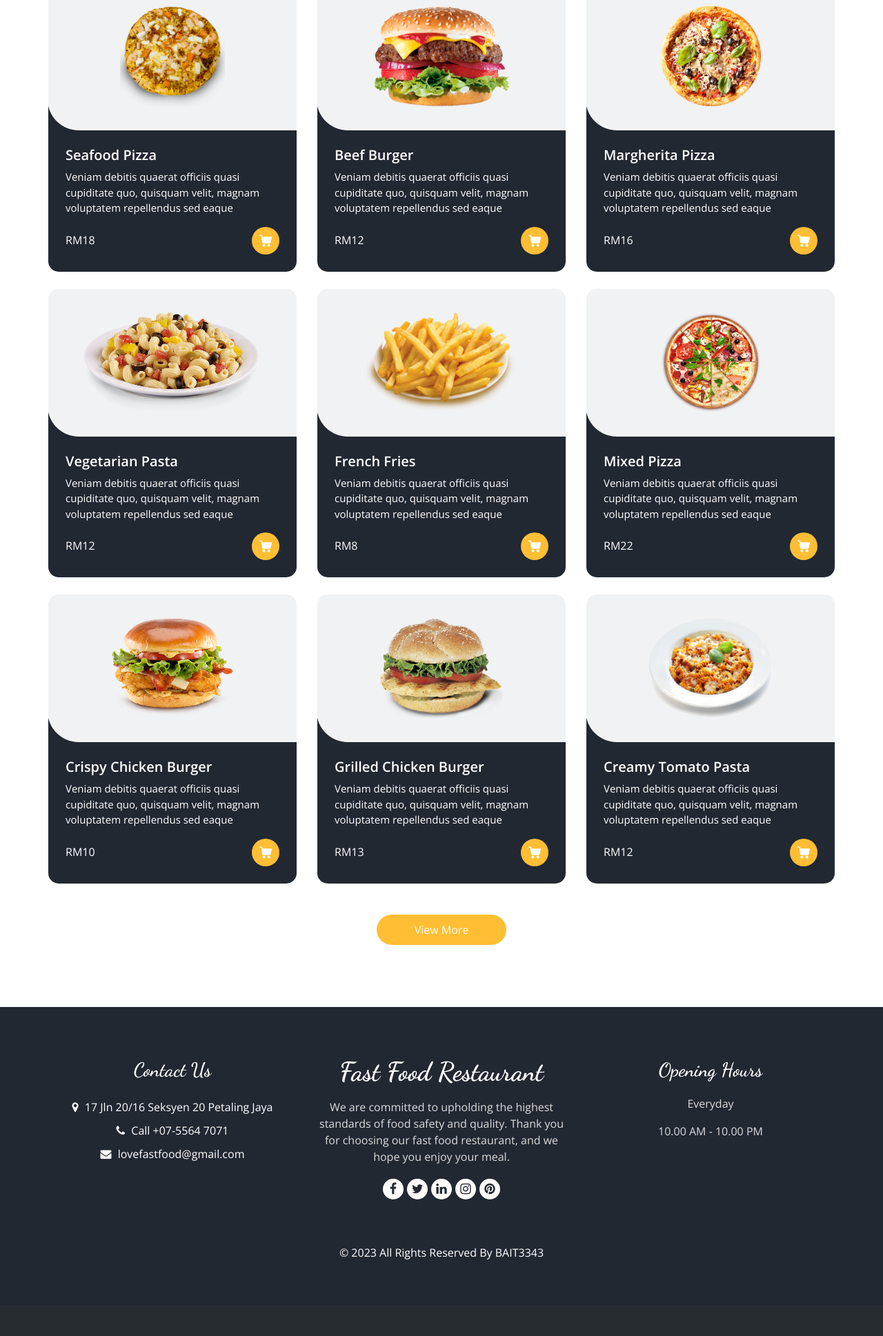
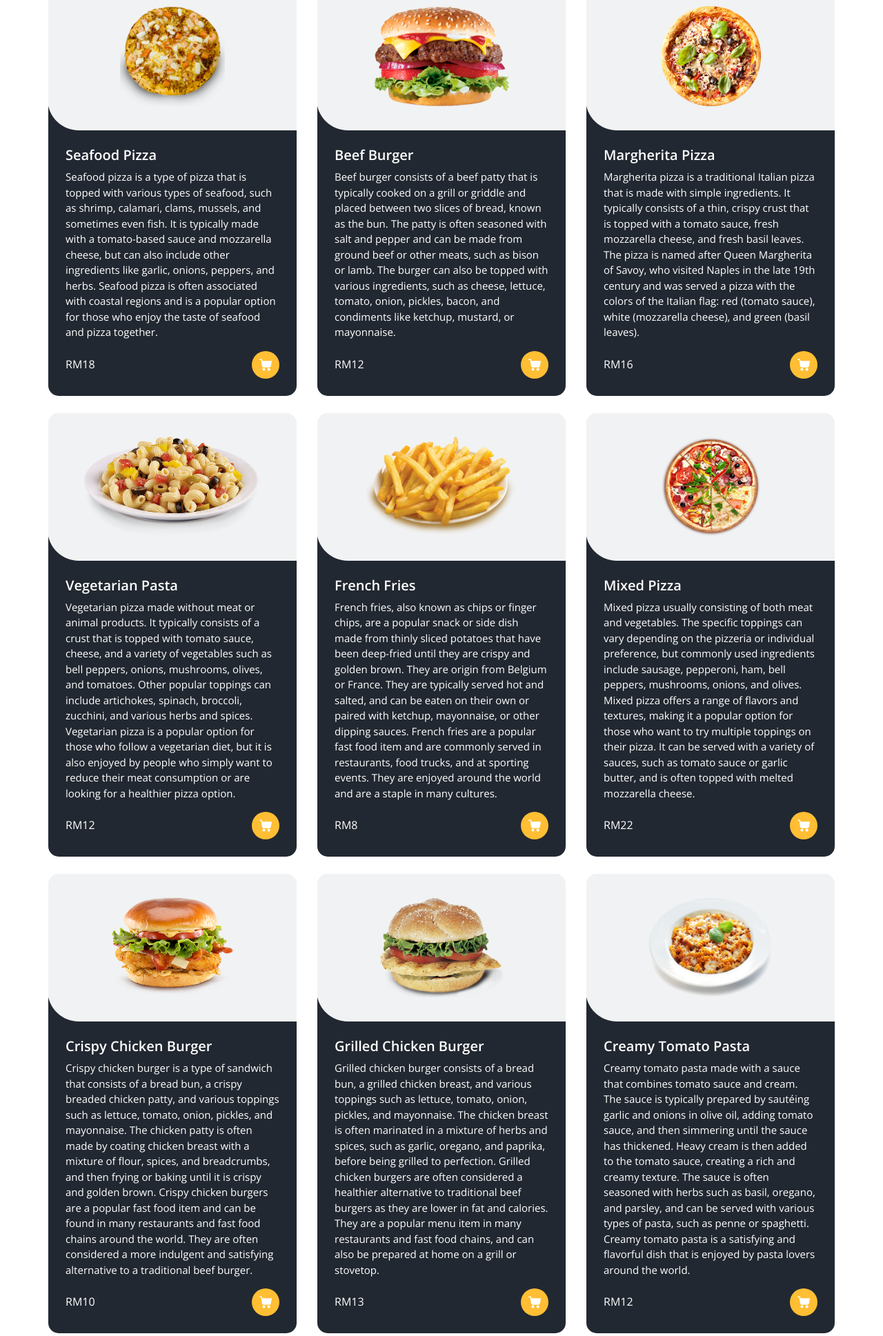
Before and after one commit to Limin01/BAIT3343-Agile-Software-Development-Assignment, a PHP site: page /menu.php in a window 1280 px wide. Shown: the part 379-2316 px from the top of the page at 69% size. Before the commit the page ends 2271 px from the top, so only its background shows below. Run offline with PHP 8.4, Linux system fonts and the light colour scheme; a stand-in replaces the project's code that opens the database connection; some libraries are stand-ins or nearby versions.

Commit message:
Update menu.php

```diff
--- a/menu.php
+++ b/menu.php
@@ -144,7 +144,11 @@
                                             Seafood Pizza
                                         </h5>
                                         <p>
-                                            Veniam debitis quaerat officiis quasi cupiditate quo, quisquam velit, magnam voluptatem repellendus sed eaque
+                                            Seafood pizza is a type of pizza that is topped with various types of seafood, such as shrimp,
+                                            calamari, clams, mussels, and sometimes even fish. It is typically made with a tomato-based sauce
+                                            and mozzarella cheese, but can also include other ingredients like garlic, onions, peppers, and
+                                            herbs. Seafood pizza is often associated with coastal regions and is a popular option for those
+                                            who enjoy the taste of seafood and pizza together.
                                         </p>
                                         <div class="options">
                                             <h6>
@@ -220,7 +224,11 @@
                                             Beef Burger
                                         </h5>
                                         <p>
-                                            Veniam debitis quaerat officiis quasi cupiditate quo, quisquam velit, magnam voluptatem repellendus sed eaque
+                                            Beef burger consists of a beef patty that is typically cooked on a grill or griddle and placed
+                                            between two slices of bread, known as the bun. The patty is often seasoned with salt and pepper
+                                            and can be made from ground beef or other meats, such as bison or lamb. The burger can also be
+                                            topped with various ingredients, such as cheese, lettuce, tomato, onion, pickles, bacon, and
+                                            condiments like ketchup, mustard, or mayonnaise.
                                         </p>
                                         <div class="options">
                                             <h6>
@@ -296,7 +304,11 @@
                                             Margherita Pizza
                                         </h5>
                                         <p>
-                                            Veniam debitis quaerat officiis quasi cupiditate quo, quisquam velit, magnam voluptatem repellendus sed eaque
+                                            Margherita pizza is a traditional Italian pizza that is made with simple ingredients.
+                                            It typically consists of a thin, crispy crust that is topped with a tomato sauce,
+                                            fresh mozzarella cheese, and fresh basil leaves. The pizza is named after Queen Margherita of
+                                            Savoy, who visited Naples in the late 19th century and was served a pizza with the colors of
+                                            the Italian flag: red (tomato sauce), white (mozzarella cheese), and green (basil leaves).
                                         </p>
                                         <div class="options">
                                             <h6>
@@ -372,7 +384,7 @@
                                             Vegetarian Pasta
                                         </h5>
                                         <p>
-                                            Veniam debitis quaerat officiis quasi cupiditate quo, quisquam velit, magnam voluptatem repellendus sed eaque
+                                            Vegetarian pizza made without meat or animal products. It typically consists of a crust that is topped with tomato sauce, cheese, and a variety of vegetables such as bell peppers, onions, mushrooms, olives, and tomatoes. Other popular toppings can include artichokes, spinach, broccoli, zucchini, and various herbs and spices. Vegetarian pizza is a popular option for those who follow a vegetarian diet, but it is also enjoyed by people who simply want to reduce their meat consumption or are looking for a healthier pizza option.
                                         </p>
                                         <div class="options">
                                             <h6>
@@ -448,7 +460,7 @@
                                             French Fries
                                         </h5>
                                         <p>
-                                            Veniam debitis quaerat officiis quasi cupiditate quo, quisquam velit, magnam voluptatem repellendus sed eaque
+                                            French fries, also known as chips or finger chips, are a popular snack or side dish made from thinly sliced potatoes that have been deep-fried until they are crispy and golden brown. They are origin from Belgium or France. They are typically served hot and salted, and can be eaten on their own or paired with ketchup, mayonnaise, or other dipping sauces. French fries are a popular fast food item and are commonly served in restaurants, food trucks, and at sporting events. They are enjoyed around the world and are a staple in many cultures.
                                         </p>
                                         <div class="options">
                                             <h6>
@@ -524,7 +536,7 @@
                                             Mixed Pizza
                                         </h5>
                                         <p>
-                                            Veniam debitis quaerat officiis quasi cupiditate quo, quisquam velit, magnam voluptatem repellendus sed eaque
+                                            Mixed pizza usually consisting of both meat and vegetables. The specific toppings can vary depending on the pizzeria or individual preference, but commonly used ingredients include sausage, pepperoni, ham, bell peppers, mushrooms, onions, and olives. Mixed pizza offers a range of flavors and textures, making it a popular option for those who want to try multiple toppings on their pizza. It can be served with a variety of sauces, such as tomato sauce or garlic butter, and is often topped with melted mozzarella cheese.
                                         </p>
                                         <div class="options">
                                             <h6>
@@ -600,7 +612,7 @@
                                             Crispy Chicken Burger
                                         </h5>
                                         <p>
-                                            Veniam debitis quaerat officiis quasi cupiditate quo, quisquam velit, magnam voluptatem repellendus sed eaque
+                                            Crispy chicken burger is a type of sandwich that consists of a bread bun, a crispy breaded chicken patty, and various toppings such as lettuce, tomato, onion, pickles, and mayonnaise. The chicken patty is often made by coating chicken breast with a mixture of flour, spices, and breadcrumbs, and then frying or baking until it is crispy and golden brown. Crispy chicken burgers are a popular fast food item and can be found in many restaurants and fast food chains around the world. They are often considered a more indulgent and satisfying alternative to a traditional beef burger.
                                         </p>
                                         <div class="options">
                                             <h6>
@@ -676,7 +688,7 @@
                                             Grilled Chicken Burger
                                         </h5>
                                         <p>
-                                            Veniam debitis quaerat officiis quasi cupiditate quo, quisquam velit, magnam voluptatem repellendus sed eaque
+                                            Grilled chicken burger consists of a bread bun, a grilled chicken breast, and various toppings such as lettuce, tomato, onion, pickles, and mayonnaise. The chicken breast is often marinated in a mixture of herbs and spices, such as garlic, oregano, and paprika, before being grilled to perfection. Grilled chicken burgers are often considered a healthier alternative to traditional beef burgers as they are lower in fat and calories. They are a popular menu item in many restaurants and fast food chains, and can also be prepared at home on a grill or stovetop.
                                         </p>
                                         <div class="options">
                                             <h6>
@@ -752,7 +764,7 @@
                                             Creamy Tomato Pasta
                                         </h5>
                                         <p>
-                                            Veniam debitis quaerat officiis quasi cupiditate quo, quisquam velit, magnam voluptatem repellendus sed eaque
+                                            Creamy tomato pasta made with a sauce that combines tomato sauce and cream. The sauce is typically prepared by sautéing garlic and onions in olive oil, adding tomato sauce, and then simmering until the sauce has thickened. Heavy cream is then added to the tomato sauce, creating a rich and creamy texture. The sauce is often seasoned with herbs such as basil, oregano, and parsley, and can be served with various types of pasta, such as penne or spaghetti. Creamy tomato pasta is a satisfying and flavorful dish that is enjoyed by pasta lovers around the world.
                                         </p>
                                         <div class="options">
                                             <h6>
@@ -819,11 +831,6 @@
                         </div>
                     </div>
                 </div>
-                <div class="btn-box">
-                    <a href="">
-                        View More
-                    </a>
-                </div>
             </div>
         </section>
 
```
